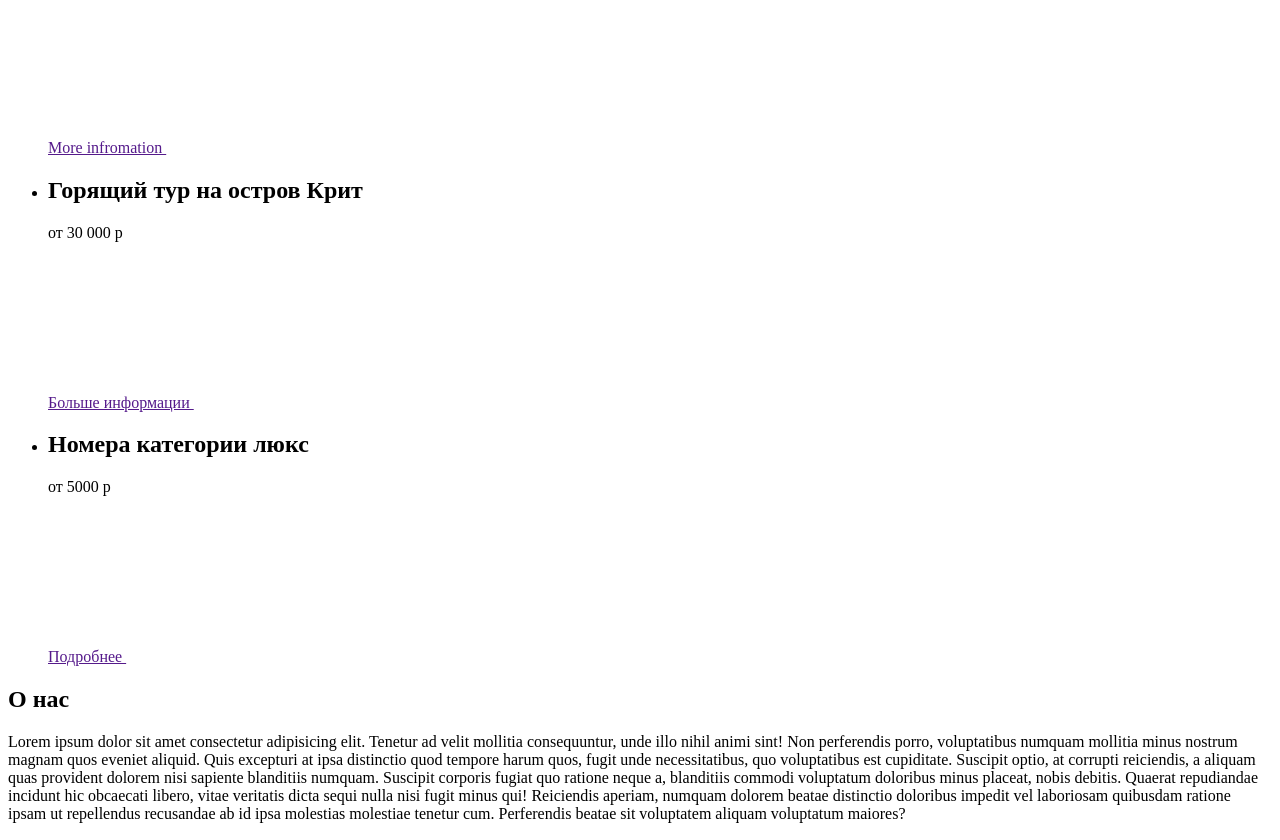
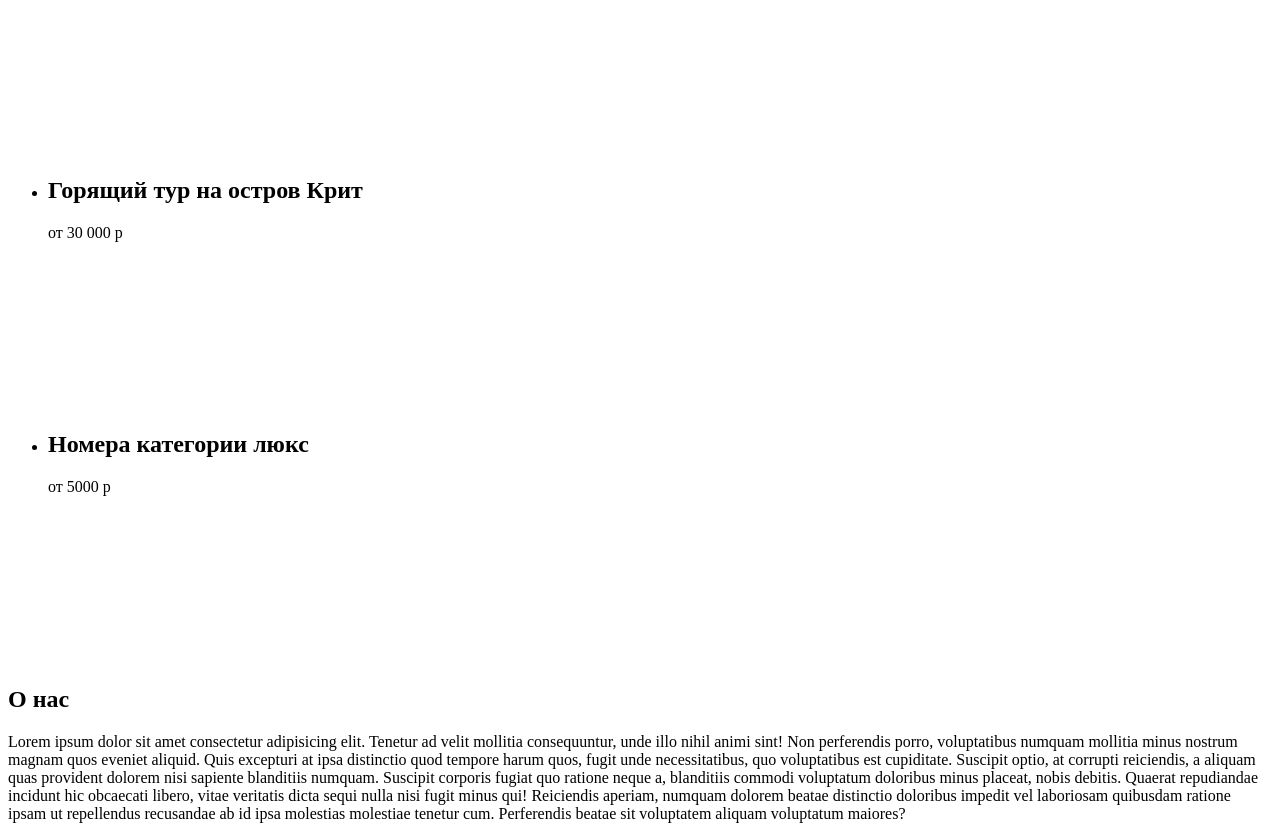
Before and after one commit to Skillboxhome/empty, a plain HTML site: page index.html in a window 1280 px wide. Shown: the part 505-1345 px from the top of the page. Drawn offline with Linux system fonts and the light colour scheme.

Commit message:
deleted information

```diff
--- a/index.html
+++ b/index.html
@@ -81,7 +81,7 @@
               <h2 сlass="special-offers__maldive-h2">Мальдивские острова</h2>
               <p сlass="special-offers__maldive-price">от 55 000 р</p>
               <a href="" class="special-offers__maldive-more-link">
-                More infromation
+
                 <svg class="more-icon"></svg>
               </a>
             </div>
@@ -92,7 +92,7 @@
               <h2 сlass="special-offers__crete-h2">Горящий тур на остров Крит</h2>
               <p сlass="special-offers__crete-price">от 30 000 р</p>
               <a href="" class="special-offers__crete-more-link">
-                Больше информации
+
                 <svg class="more-icon"></svg>
               </a>
             </div>
@@ -103,7 +103,7 @@
               <h2 сlass="special-offers__luxury-suite-h2">Номера категории люкс</h2>
               <p сlass="special-offers__luxury-suite-price">от 5000 р</p>
               <a href="" class="special-offers__luxury-suite-more-link">
-                Подробнее
+
                 <svg class="more-icon"></svg>
               </a>
             </div>
```
